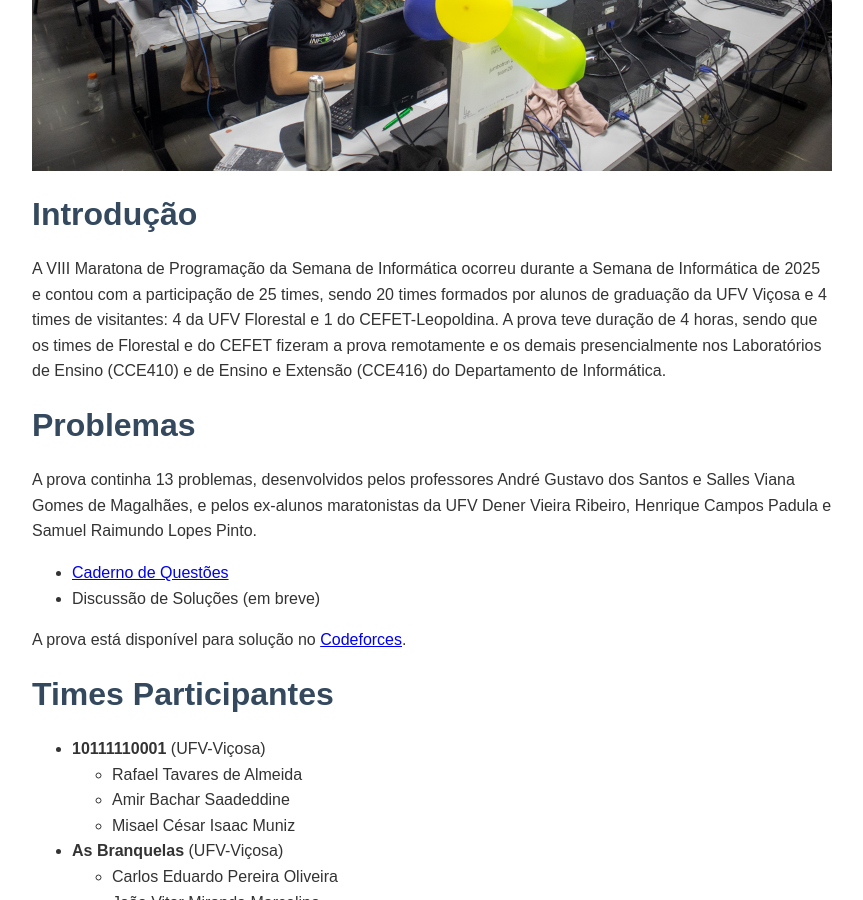
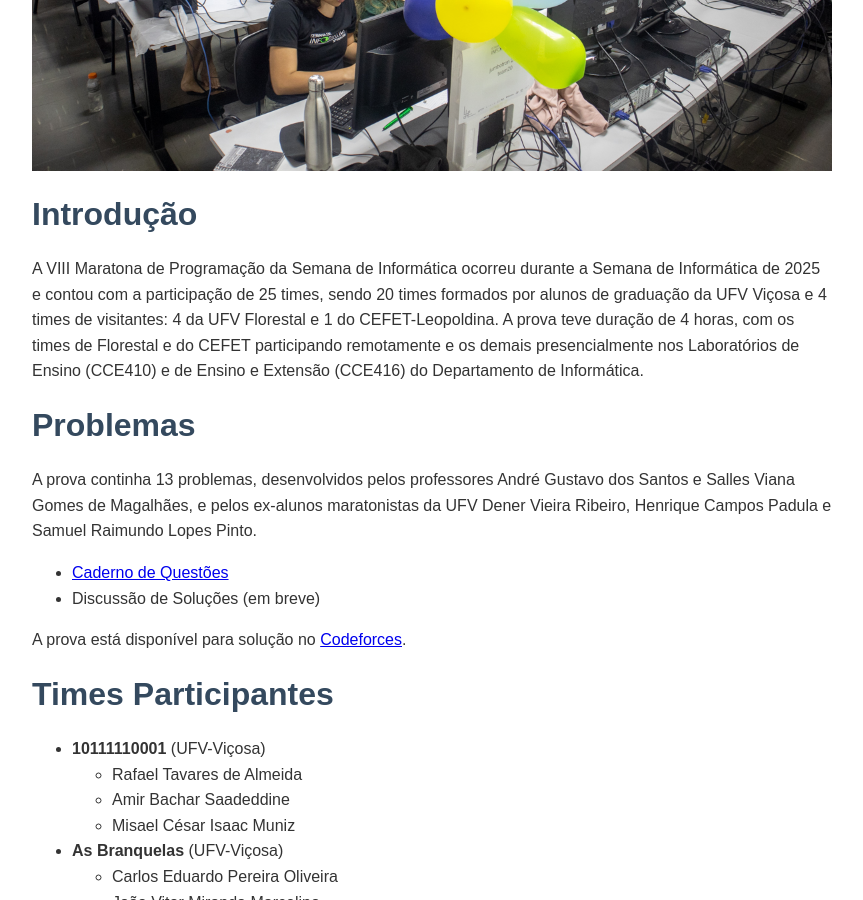
Before and after one commit to maratonaufv/maratona-si, a Jekyll site: the page built from history/maratona_si2025/index.md, in a window 1280 px wide and 900 px high, scrolled down 645 px. Shown: the whole window, without its empty margins (208-1071 px from the left). Built offline with Jekyll 4.4.1, drawn with Linux system fonts in a browser that asks for light colours; some web fonts are replaced; part of the change alters nothing that is shown; some of the changed text lies outside the part shown.

Commit message:
Update index.md

```diff
--- a/history/maratona_si2025/index.md
+++ b/history/maratona_si2025/index.md
@@ -23,7 +23,7 @@ sponsors:
 
 ## **Introdução**
 
-A VIII Maratona de Programação da Semana de Informática ocorreu durante a Semana de Informática de 2025 e contou com a participação de 25 times, sendo 20 times formados por alunos de graduação da UFV Viçosa e 4 times de visitantes: 4 da UFV Florestal e 1 do CEFET-Leopoldina. A prova teve duração de 4 horas, sendo que os times de Florestal e do CEFET fizeram a prova remotamente e os demais presencialmente nos Laboratórios de Ensino (CCE410) e de Ensino e Extensão (CCE416) do Departamento de Informática.
+A VIII Maratona de Programação da Semana de Informática ocorreu durante a Semana de Informática de 2025 e contou com a participação de 25 times, sendo 20 times formados por alunos de graduação da UFV Viçosa e 4 times de visitantes: 4 da UFV Florestal e 1 do CEFET-Leopoldina. A prova teve duração de 4 horas, com os times de Florestal e do CEFET participando remotamente e os demais presencialmente nos Laboratórios de Ensino (CCE410) e de Ensino e Extensão (CCE416) do Departamento de Informática.
 
 <!--
 ## **Organizadores**
@@ -170,7 +170,7 @@ A prova está disponível para solução no [Codeforces](https://codeforces.com/
 
 Os três melhores colocados de graduação da UFV Viçosa foram os seguintes:
 - 1<sup>o</sup>  lugar - time **They tell and They tell again**, 9 problemas resolvidos - prêmio de R$600 da Cientec
-- 2<sup>o</sup>  lugar -  time **Saudades Leonardo :(**, 8 problemas resolvidos - prêmio de R$200 da Cientec
+- 2<sup>o</sup>  lugar -  time **Saudades Leonardo :(**, 8 problemas resolvidos - prêmio de R$300 da Cientec
 - 3<sup>o</sup>  lugar -  time **Cltr+3.peg**, 7 problemas resolvidos - prêmio de R$150 da Cientec
 
 O melhor time feminino foi:
@@ -180,5 +180,5 @@ O melhor time visitante foi:
 - **Main(inas).c++** (CEFET-Leopoldina), com 6 problemas resolvidos
 
 Os melhores times de calouros (ainda cursando Programação II)  foram:
-- **Capivara 404**, brinde de kits da SBC (bonés, copo, bottons)
-- **calouros.cpp**, brinde de vouchers de pizza do Noa Noa Viçosa
+- **Capivara 404** - prêmio kits da SBC com bonés, copo e bottons
+- **calouros.cpp** -  prêmio vouchers de pizza do Noa Noa Viçosa
```
